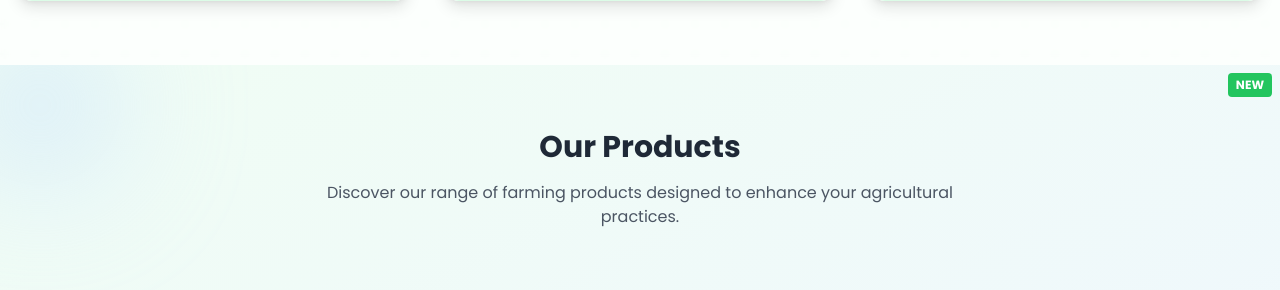
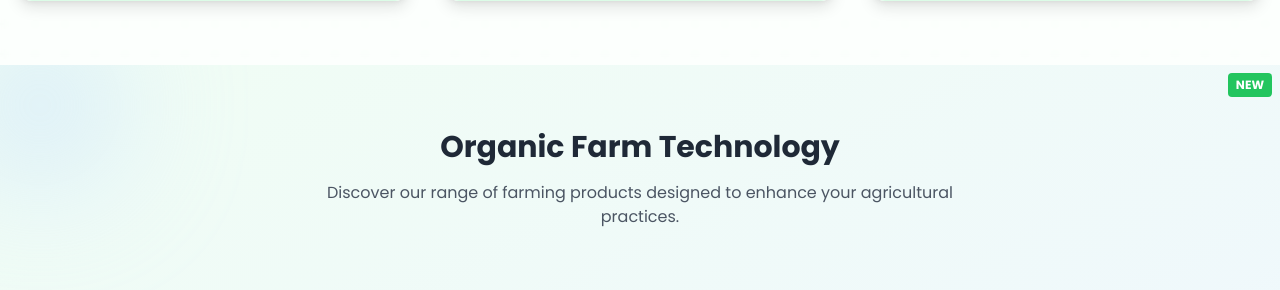
Before and after one commit to AIWizard47/AgroSage, a Django app: page /index/ in a window 1280 px wide. Shown: the part 1211-1501 px from the top of the page. Run offline with Django 5.2, Linux system fonts and the light colour scheme; some libraries are stand-ins or nearby versions.

Commit message:
Update index.html

```diff
--- a/templates/home/index.html
+++ b/templates/home/index.html
@@ -394,7 +394,7 @@
     <section class="py-16 bg-gradient-to-br from-green-50 to-blue-50 relative overflow-hidden">
         <div class="container mx-auto px-4">
             <div class="text-center mb-16">
-                <h2 class="text-3xl font-bold mb-4 text-gray-800">Our Products</h2>
+                <h2 class="text-3xl font-bold mb-4 text-gray-800">Organic Farm Technology</h2>
                 <p class="text-gray-600 max-w-2xl mx-auto">Discover our range of farming products designed to enhance your agricultural practices.</p>
             </div>
 
```
